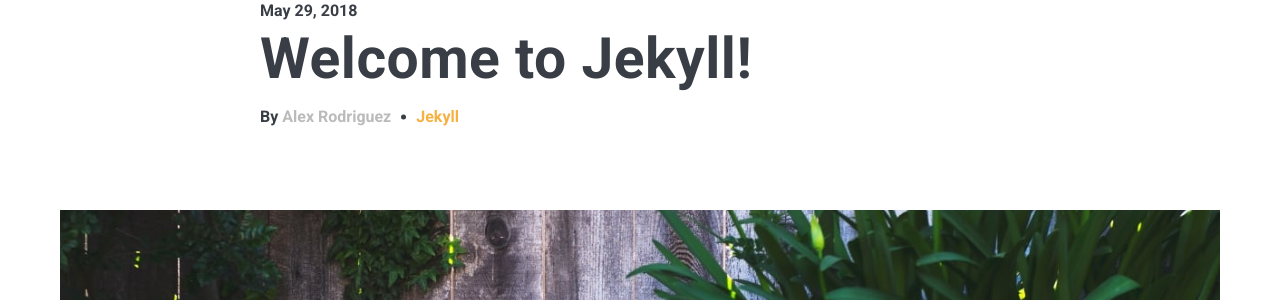
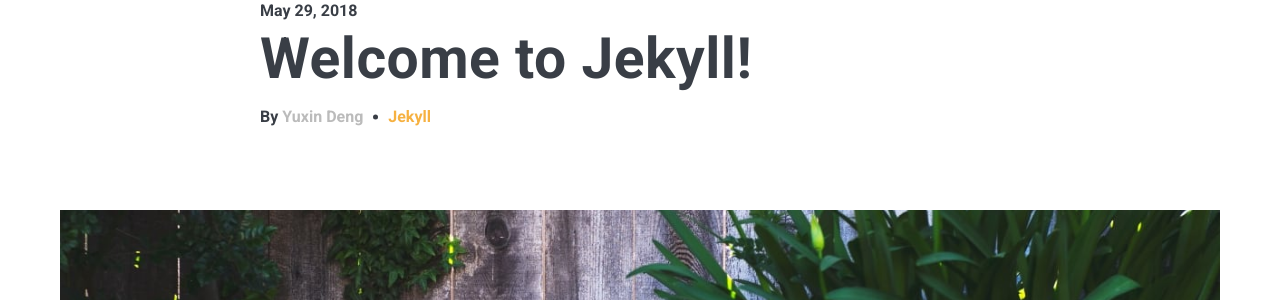
Before and after one commit to yuxin-d/yuxin-d.github.io, a Jekyll site: the page built from _posts/2018-05-29-welcome-to-jekyll.markdown, in a window 1280 px wide and 900 px high. Shown: the part 183-483 px from the top of the window. Built offline with Jekyll 4.4.1, drawn with Linux system fonts in a browser that asks for light colours; nearby versions of some CDN libraries; comment, search, counter and statistics services are not loaded.

Commit message:
add my profiol photo and edit a part of txt

```diff
--- a/_data/settings.yml
+++ b/_data/settings.yml
@@ -8,7 +8,7 @@
 #-------------------------------
 # Author Settings
 author:
-  name: Alex Rodriguez
+  name: Yuxin Deng
   image: 01.jpg
   say-hello: Hello, I’m <strong>Alex Rodriguez</strong>
   bio: Designs, talks, and writes about <strong>web</strong>, <strong>ethics</strong>, <strong>privacy</strong>, and dev. I share design tutorials, free resources and inspiration. Loves <a href="#">music</a> & riding his bicycle.
```
Also changed, not shown: 1 other file.
